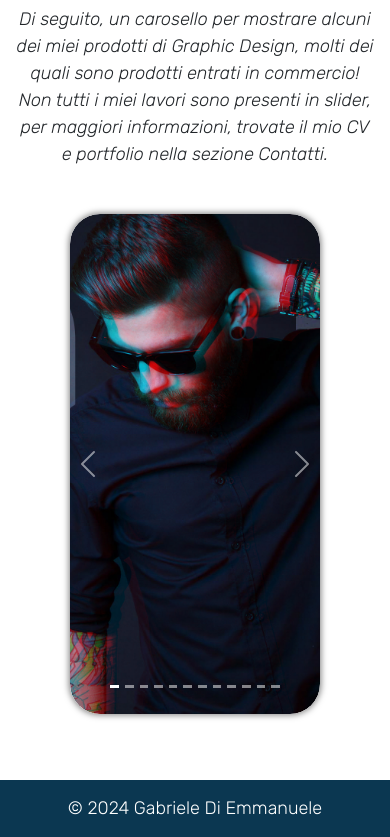
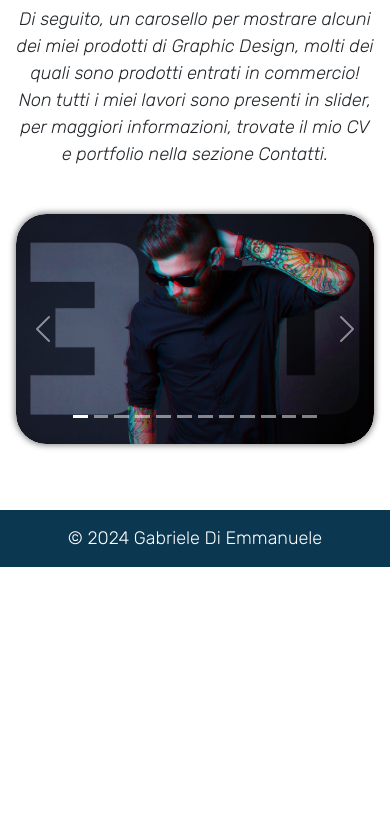
Before and after one commit to gabrielediemmanuele/gabrielediemmanuele.github.io, a Vue app: page /portfolio in a window 390 px wide. Shown: the part 2513-3350 px from the top of the page. After the commit the page ends 3080 px from the top, so only its background shows below. Built offline with nearby package versions, Linux system fonts and the light colour scheme.

Commit message:
feat: fix carousel in small devices

```diff
--- a/src/components/portfolio-page-components/graphicDesignCont.vue
+++ b/src/components/portfolio-page-components/graphicDesignCont.vue
@@ -179,7 +179,7 @@
   margin-bottom: 30px;
 }
 .carousel-cont {
-  width: 70%;
+  width: 100%;
   margin-bottom: 50px;
   box-shadow: 0px 0px 6px 1px rgb(0, 0, 0, 0.5);
   border-radius: 30px;
@@ -197,4 +197,20 @@
     }
   }
 }
+
+@media screen and (max-width: 576px) {
+  .carousel-inner {
+    .carousel-item {
+      height: 230px; // Imposta un'altezza fissa per tutti gli elementi del carosello
+    }
+  }
+}
+
+@media screen and (min-width: 577px) and (max-width: 768px) {
+  .carousel-inner {
+    .carousel-item {
+      height: 450px; // Imposta un'altezza fissa per tutti gli elementi del carosello
+    }
+  }
+}
 </style>
```
